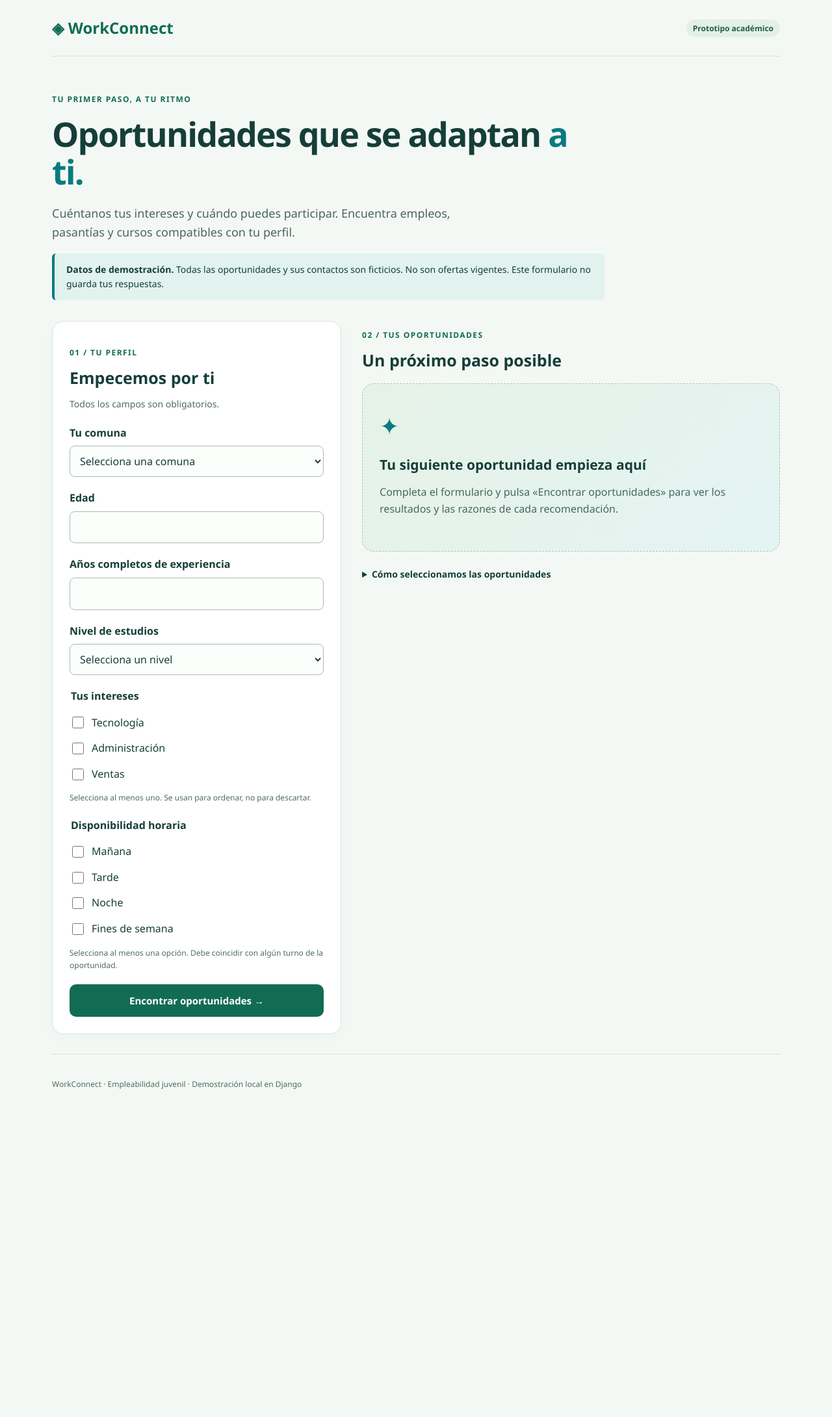
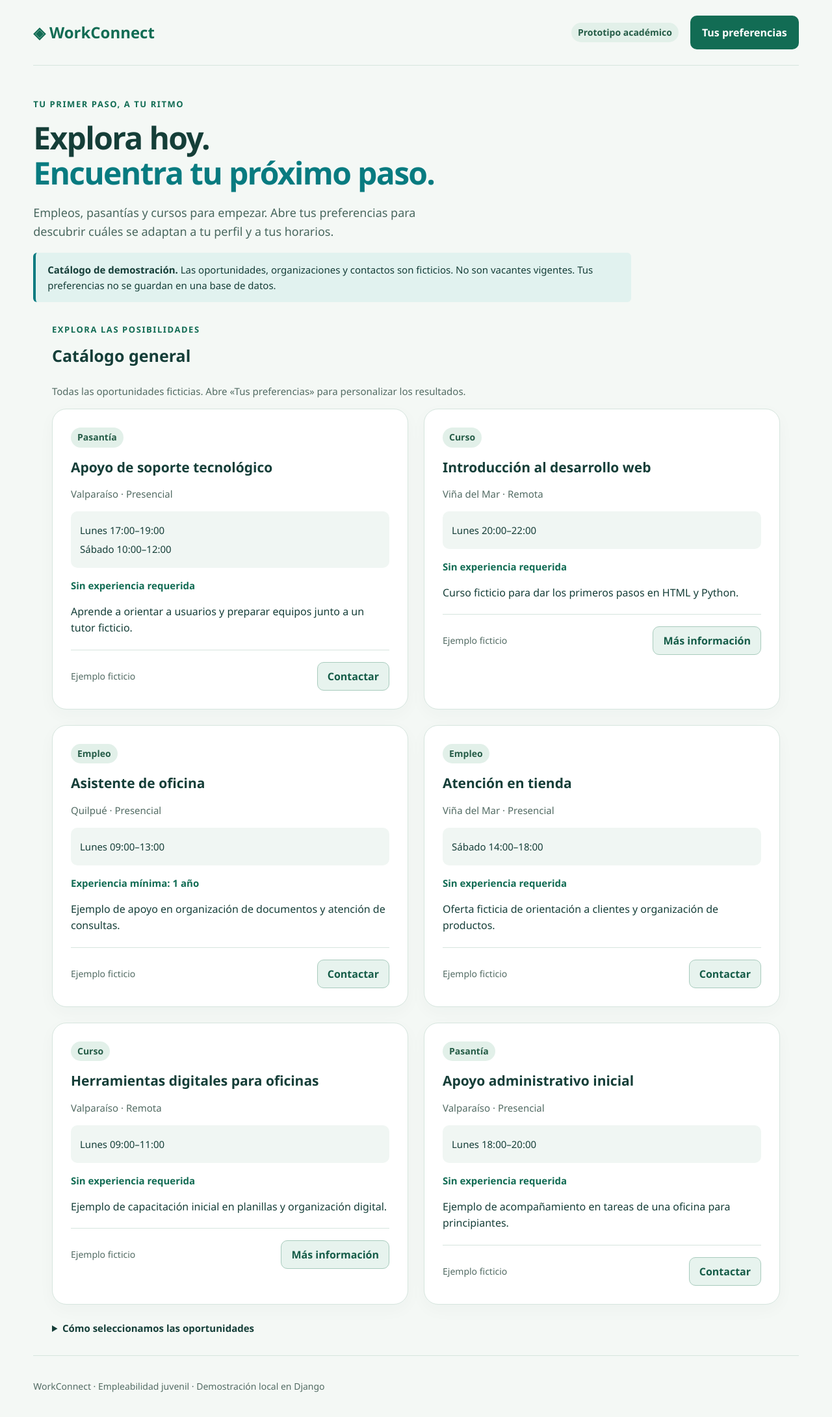
Before and after one commit to rai24mnd/Workconnect, a Django app: page / in a window 1280 px wide. Shown: the whole page at 65% size. Before the commit the page ends 1676 px from the top, so only its background shows below. Run offline with Django 5.2, Linux system fonts and the light colour scheme.

Commit message:
Actualizar prototipo WorkConnect Entregable III

```diff
--- a/workconnectapp/forms.py
+++ b/workconnectapp/forms.py
@@ -1,6 +1,6 @@
 from django import forms
 
-from .datos import COMUNAS, ESTUDIOS, HORARIOS, INTERESES
+from .datos import COMUNAS, DIAS, ESTUDIOS, INTERESES
 
 
 class PerfilForm(forms.Form):
@@ -12,10 +12,28 @@ class PerfilForm(forms.Form):
         label="Tus intereses", choices=INTERESES, widget=forms.CheckboxSelectMultiple,
         help_text="Selecciona al menos uno. Se usan para ordenar, no para descartar.",
     )
-    horarios = forms.MultipleChoiceField(
-        label="Disponibilidad horaria", choices=HORARIOS, widget=forms.CheckboxSelectMultiple,
-        help_text="Selecciona al menos una opción. Debe coincidir con algún turno de la oportunidad.",
+    sin_experiencia = forms.BooleanField(
+        label="Mostrar solo oportunidades sin experiencia requerida", required=False,
     )
+
+    def __init__(self, *args, **kwargs):
+        super().__init__(*args, **kwargs)
+        # Un intervalo por día. Las horas de un día no disponible se ignoran.
+        for dia, nombre in DIAS:
+            self.fields[f"{dia}_disponible"] = forms.BooleanField(
+                label=f"Disponible el {nombre.lower()}", required=False,
+            )
+            for extremo, etiqueta in [("inicio", "Desde"), ("fin", "Hasta")]:
+                self.fields[f"{dia}_{extremo}"] = forms.TimeField(
+                    label=f"{nombre}: {etiqueta.lower()}", required=False,
+                    input_formats=["%H:%M"],
+                    widget=forms.TimeInput(format="%H:%M", attrs={"type": "time", "step": "60"}),
+                )
+
+    def filas_horario(self):
+        return [{"nombre": nombre, "disponible": self[f"{dia}_disponible"],
+                 "inicio": self[f"{dia}_inicio"], "fin": self[f"{dia}_fin"]}
+                for dia, nombre in DIAS]
 
     def clean(self):
         datos = super().clean()
@@ -23,4 +41,22 @@ class PerfilForm(forms.Form):
         experiencia = datos.get("experiencia")
         if edad is not None and experiencia is not None and experiencia > edad:
             self.add_error("experiencia", "La experiencia no puede superar tu edad.")
+        disponibilidad = {}
+        for dia, nombre in DIAS:
+            if not datos.get(f"{dia}_disponible"):
+                continue
+            inicio = datos.get(f"{dia}_inicio")
+            fin = datos.get(f"{dia}_fin")
+            if inicio is None and f"{dia}_inicio" not in self.errors:
+                self.add_error(f"{dia}_inicio", "Indica la hora de inicio.")
+            if fin is None and f"{dia}_fin" not in self.errors:
+                self.add_error(f"{dia}_fin", "Indica la hora de término.")
+            if inicio is not None and fin is not None:
+                if inicio >= fin:
+                    self.add_error(f"{dia}_fin", "El inicio debe ser anterior al término, dentro del mismo día.")
+                else:
+                    disponibilidad[dia] = [(inicio, fin)]
+        if not any(datos.get(f"{dia}_disponible") for dia, nombre in DIAS):
+            self.add_error(None, "Selecciona al menos un día disponible y completa sus horas.")
+        datos["disponibilidad"] = disponibilidad
         return datos
--- /dev/null
+++ b/workconnectapp/static/workconnectapp/app.js
@@ -0,0 +1,54 @@
+// Solo controla la presentación. Django calcula todas las recomendaciones.
+const panel = document.getElementById("preferencias");
+const contenido = document.getElementById("contenido");
+const abrir = document.getElementById("abrir-preferencias");
+const cerrar = document.getElementById("cerrar-preferencias");
+abrir.hidden = false;
+cerrar.hidden = false;
+
+function mostrarPreferencias(mostrar) {
+    panel.hidden = !mostrar;
+    contenido.classList.toggle("panel-abierto", mostrar);
+    abrir.setAttribute("aria-expanded", String(mostrar));
+    if (mostrar) {
+        panel.querySelector("select").focus({ preventScroll: true });
+        panel.scrollIntoView({ block: "start" });
+    } else {
+        abrir.focus({ preventScroll: true });
+    }
+}
+abrir.addEventListener("click", () => mostrarPreferencias(panel.hidden));
+cerrar.addEventListener("click", () => mostrarPreferencias(false));
+panel.addEventListener("keydown", (evento) => {
+    if (evento.key === "Escape") mostrarPreferencias(false);
+});
+
+document.querySelectorAll(".dia-horario").forEach((fila) => {
+    const disponible = fila.querySelector('input[type="checkbox"]');
+    const horas = fila.querySelectorAll('input[type="time"]');
+    function actualizarDia() {
+        fila.querySelector(".estado-dia").textContent = disponible.checked ? "Disponible" : "No disponible";
+        horas.forEach((hora) => {
+            // Conservamos las horas aunque se desmarque el día. Django las ignora.
+            hora.readOnly = !disponible.checked;
+            hora.required = disponible.checked;
+            hora.setAttribute("aria-disabled", String(!disponible.checked));
+        });
+    }
+    disponible.addEventListener("change", actualizarDia);
+    actualizarDia();
+});
+
+document.querySelectorAll("[data-contacto]").forEach((boton) => {
+    boton.hidden = false;
+    const dialogo = document.getElementById(boton.dataset.contacto);
+    boton.addEventListener("click", () => dialogo.showModal());
+    dialogo.querySelector("[data-cerrar-dialogo]").addEventListener("click", () => dialogo.close());
+    // Escape y el retorno del foco al botón los gestiona el dialog nativo.
+    dialogo.addEventListener("click", (evento) => {
+        if (evento.target !== dialogo) return;
+        const limites = dialogo.getBoundingClientRect();
+        if (evento.clientX < limites.left || evento.clientX > limites.right ||
+            evento.clientY < limites.top || evento.clientY > limites.bottom) dialogo.close();
+    });
+});
--- a/workconnectapp/static/workconnectapp/styles.css
+++ b/workconnectapp/static/workconnectapp/styles.css
@@ -45,3 +45,63 @@ details { margin-top: 24px; font-size: 14px; }
 summary { cursor: pointer; font-weight: 650; }
 footer { font-size: 12px; color: #526b63; padding: 36px 0; margin-top: 30px; border-top: 1px solid var(--borde); }
 @media (max-width: 760px) { .contenido { grid-template-columns: 1fr; gap: 28px; } .presentacion { padding-top: 28px; } header .etiqueta { font-size: 10px; } .panel, .tarjeta { padding: 21px; } }
+
+/* Catálogo centrado; al abrir preferencias se organiza en dos columnas. */
+header, main, footer { width: min(1240px, 92%); }
+button { width: auto; font-size: 16px; }
+button[hidden], aside[hidden] { display: none; }
+.acciones-cabecera { display: flex; align-items: center; gap: 18px; }
+.presentacion { padding-top: 36px; max-width: 920px; }
+.presentacion h1 { font-size: clamp(32px, 4.5vw, 48px); }
+.paso { font-size: 13px; }
+.secundario, .ayuda, .aviso, .puntos, article ul, .reglas { font-size: 15px; }
+.etiqueta, .demo, footer { font-size: 14px; }
+.contenido { display: block; max-width: 1120px; margin: 0 auto; }
+.contenido.panel-abierto { display: grid; grid-template-columns: minmax(340px, .85fr) minmax(0, 1.35fr); gap: 32px; max-width: none; }
+.tarjetas { display: grid; grid-template-columns: repeat(2, minmax(0, 1fr)); gap: 24px; }
+.panel-abierto .tarjetas { grid-template-columns: 1fr; }
+.tarjeta { margin: 0; padding: 28px; border-radius: 22px; box-shadow: 0 8px 26px #153e3808; }
+.panel { min-width: 0; }
+.panel .campo { display: block; }
+.panel .fila .paso { margin: 0; }
+.titulo-resultados { display: flex; gap: 18px; align-items: center; justify-content: space-between; flex-wrap: wrap; }
+.titulo-resultados .paso { margin-top: 0; }
+.boton-texto { background: transparent; color: var(--verde); padding: 5px 0; font-size: 15px; text-decoration: underline; }
+.boton-texto:hover { background: transparent; color: #09513e; }
+.boton-secundario { background: #e7f3ee; color: #155c48; border: 1px solid #a8cbbd; padding: 10px 15px; }
+.boton-secundario:hover { background: #d1e8dd; }
+.boton-ancho { width: 100%; margin-top: 10px; }
+.filtro-experiencia { background: #e7f3ee; border-radius: 10px; padding: 12px; }
+.filtro-experiencia label { display: flex; align-items: flex-start; gap: 8px; font-weight: 500; }
+.filtro-experiencia input { margin-top: 4px; }
+.dia-horario { border: 1px solid var(--borde); border-radius: 12px; padding: 12px; margin-top: 12px; }
+fieldset .dia { display: flex; align-items: center; justify-content: space-between; flex-wrap: wrap; gap: 6px; padding: 0; }
+.dia > span:first-child { display: flex; align-items: center; gap: 8px; font-weight: 650; }
+.estado-dia { color: #526b63; font-size: 13px; }
+.horas { display: grid; grid-template-columns: repeat(2, minmax(0, 1fr)); gap: 12px; margin-top: 8px; }
+.horas label { display: block; font-size: 14px; padding: 0 0 4px; }
+input[type="time"] { width: 100%; min-width: 0; padding: 8px; border: 1px solid #a5bdb1; border-radius: 7px; font: inherit; background: #fcfefc; color: var(--tinta); }
+input[readonly] { background: #eff3f0; color: #526b63; }
+.errorlist { padding-left: 18px; }
+.horarios-oferta { list-style: none; padding: 12px 14px; background: #f0f6f3; border-radius: 10px; }
+.experiencia { color: var(--verde); font-weight: 650; font-size: 15px; }
+.pie-tarjeta { display: flex; align-items: center; justify-content: space-between; flex-wrap: wrap; gap: 12px; border-top: 1px solid var(--borde); padding-top: 18px; margin-top: 20px; }
+.demo { color: #526b63; }
+dialog { width: min(480px, 92vw); max-height: 85vh; padding: 26px; border: 1px solid var(--borde); border-radius: 20px; color: var(--tinta); background: white; box-shadow: 0 20px 80px #153e3833; overflow: auto; }
+dialog::backdrop { background: #123c3880; }
+.enlace-contacto { display: block; color: var(--turquesa); overflow-wrap: anywhere; font-weight: 650; margin: 15px 0; }
+dialog .aviso { margin-top: 20px; }
+.tarjetas > .estado { grid-column: 1 / -1; margin-top: 0; }
+@media (max-width: 850px) {
+    .contenido.panel-abierto { grid-template-columns: 1fr; }
+    .panel { max-width: 100%; }
+    .acciones-cabecera .etiqueta { display: none; }
+}
+@media (max-width: 580px) {
+    .tarjetas { grid-template-columns: 1fr; }
+    .marca { font-size: 20px; }
+    #abrir-preferencias { padding: 11px; font-size: 14px; }
+    .acciones-cabecera { gap: 8px; }
+    .tarjeta, .panel { padding: 20px; }
+    header, main, footer { width: 94%; }
+}
--- a/workconnectapp/templates/workconnectapp/index.html
+++ b/workconnectapp/templates/workconnectapp/index.html
@@ -6,64 +6,75 @@
     <meta name="viewport" content="width=device-width, initial-scale=1">
     <title>WorkConnect · Tu próxima oportunidad</title>
     <link rel="stylesheet" href="{% static 'workconnectapp/styles.css' %}">
+    <script src="{% static 'workconnectapp/app.js' %}" defer></script>
 </head>
 <body>
-<header><a class="marca" href="{% url 'index' %}">◈ WorkConnect</a><span class="etiqueta">Prototipo académico</span></header>
+<header>
+    <a class="marca" href="{% url 'index' %}">◈ WorkConnect</a>
+    <div class="acciones-cabecera"><span class="etiqueta">Prototipo académico</span>
+        <button type="button" id="abrir-preferencias" aria-controls="preferencias" aria-expanded="{% if panel_abierto %}true{% else %}false{% endif %}" hidden>Tus preferencias</button>
+    </div>
+</header>
 <main>
     <section class="presentacion">
         <p class="paso">TU PRIMER PASO, A TU RITMO</p>
-        <h1>Oportunidades que se adaptan <span>a ti.</span></h1>
-        <p>Cuéntanos tus intereses y cuándo puedes participar. Encuentra empleos, pasantías y cursos compatibles con tu perfil.</p>
-        <div class="aviso"><strong>Datos de demostración.</strong> Todas las oportunidades y sus contactos son ficticios. No son ofertas vigentes. Este formulario no guarda tus respuestas.</div>
+        <h1>Explora hoy.<br><span>Encuentra tu próximo paso.</span></h1>
+        <p>Empleos, pasantías y cursos para empezar. Abre tus preferencias para descubrir cuáles se adaptan a tu perfil y a tus horarios.</p>
+        <div class="aviso"><strong>Catálogo de demostración.</strong> Las oportunidades, organizaciones y contactos son ficticios. No son vacantes vigentes. Tus preferencias no se guardan en una base de datos.</div>
     </section>
-    <div class="contenido">
-        <section class="panel" aria-labelledby="titulo-perfil">
-            <p class="paso">01 / TU PERFIL</p><h2 id="titulo-perfil">Empecemos por ti</h2>
-            <p class="secundario">Todos los campos son obligatorios.</p>
-            <form method="post" action="{% url 'index' %}#resultados">
+    <noscript><p class="aviso">Sin JavaScript puedes completar las preferencias aquí debajo. Los contactos están disponibles en «Ver contacto».</p><style>#preferencias[hidden] { display: block; } .contenido { display: grid; grid-template-columns: 1fr; }</style></noscript>
+    <div id="contenido" class="contenido{% if panel_abierto %} panel-abierto{% endif %}">
+        <aside id="preferencias" class="panel" aria-labelledby="titulo-perfil" {% if not panel_abierto %}hidden{% endif %}>
+            <div class="fila"><p class="paso">TU PERFIL</p><button type="button" id="cerrar-preferencias" class="boton-texto" hidden>Cerrar panel</button></div>
+            <h2 id="titulo-perfil">Tus preferencias</h2>
+            <p class="secundario">Completa el perfil y al menos un día disponible.</p>
+            <form id="formulario-perfil" method="post" action="{% url 'index' %}#resultados">
                 {% csrf_token %}
-                {% if formulario.errors %}<div class="error-resumen" role="alert">Revisa los campos indicados antes de buscar oportunidades.</div>{% endif %}
-                {{ formulario.non_field_errors }}
+                {% if mostrar_errores %}
+                    {% if formulario.errors %}<div class="error-resumen" role="alert">Revisa los campos indicados. No se han calculado recomendaciones.</div>{% endif %}
+                    {{ formulario.non_field_errors }}
+                {% endif %}
                 {% for campo in formulario %}
-                    <div class="campo">
-                        {% if campo.name == 'intereses' or campo.name == 'horarios' %}
-                            <fieldset><legend>{{ campo.label }}</legend>{{ campo }}
-                                <p class="ayuda">{{ campo.help_text }}</p>{{ campo.errors }}
-                            </fieldset>
-                        {% else %}
-                            <label for="{{ campo.id_for_label }}">{{ campo.label }}</label>{{ campo }}{{ campo.errors }}
-                        {% endif %}
-                    </div>
+                    {% if campo.name == 'comuna' or campo.name == 'edad' or campo.name == 'experiencia' or campo.name == 'estudios' %}
+                        <div class="campo"><label for="{{ campo.id_for_label }}">{{ campo.label }}</label>{{ campo }}{% if mostrar_errores %}{{ campo.errors }}{% endif %}</div>
+                    {% endif %}
                 {% endfor %}
-                <button type="submit">Encontrar oportunidades →</button>
+                <fieldset class="campo"><legend>{{ formulario.intereses.label }}</legend>{{ formulario.intereses }}<p class="ayuda">{{ formulario.intereses.help_text }}</p>{% if mostrar_errores %}{{ formulario.intereses.errors }}{% endif %}</fieldset>
+                <div class="campo filtro-experiencia"><label>{{ formulario.sin_experiencia }} {{ formulario.sin_experiencia.label }}</label></div>
+                <fieldset class="campo"><legend>Tu disponibilidad semanal</legend>
+                    <p class="ayuda">Marca tus días disponibles y completa desde/hasta en formato de 24 horas. Sin marcar = no disponible. Un intervalo por día, sin cruzar medianoche.</p>
+                    {% for fila in formulario.filas_horario %}
+                        <div class="dia-horario">
+                            <label class="dia"><span>{{ fila.disponible }} {{ fila.nombre }}</span><span class="estado-dia">No disponible</span></label>
+                            <div class="horas">
+                                <div><label for="{{ fila.inicio.id_for_label }}">Desde</label>{{ fila.inicio }}{% if mostrar_errores %}{{ fila.inicio.errors }}{% endif %}</div>
+                                <div><label for="{{ fila.fin.id_for_label }}">Hasta</label>{{ fila.fin }}{% if mostrar_errores %}{{ fila.fin.errors }}{% endif %}</div>
+                            </div>
+                        </div>
+                    {% endfor %}
+                    <p class="ayuda">Todos los bloques de una oportunidad deben caber completos en tus intervalos del día correspondiente.</p>
+                </fieldset>
+                <button type="submit" name="accion" value="recomendar" class="boton-ancho">Encontrar oportunidades →</button>
+                <button type="submit" name="accion" value="catalogo" formnovalidate class="boton-secundario boton-ancho">Ver catálogo general</button>
             </form>
-        </section>
-        <section id="resultados" aria-labelledby="titulo-resultados" aria-live="polite">
-            <p class="paso">02 / TUS OPORTUNIDADES</p><h2 id="titulo-resultados">Un próximo paso posible</h2>
-            {% if procesado %}
-                <p class="secundario">{{ recomendaciones|length }} oportunidad{{ recomendaciones|length|pluralize:"es" }} compatible{{ recomendaciones|length|pluralize:"s" }}. Ordenadas por puntos de afinidad.</p>
-                {% for oferta in recomendaciones %}
-                    <article class="tarjeta">
-                        <div class="fila"><span class="etiqueta">{{ oferta.tipo }}</span><strong class="puntos">{{ oferta.puntos }} puntos de afinidad</strong></div>
-                        <h3>{{ oferta.titulo }}</h3>
-                        <p class="secundario">{{ oferta.comuna_nombre }} · {% if oferta.remota %}Remota{% else %}Presencial{% endif %}</p>
-                        <p>{{ oferta.descripcion }}</p>
-                        <h4>¿Por qué aparece para ti?</h4>
-                        <ul>{% for motivo in oferta.motivos %}<li>{{ motivo }}</li>{% endfor %}</ul>
-                        <p class="contacto"><strong>Contacto ficticio:</strong> {{ oferta.contacto }}</p>
-                        <span class="secundario">Ejemplo de demostración</span>
-                    </article>
-                {% empty %}
-                    <div class="estado" role="status"><h3>No encontramos oportunidades compatibles</h3><p>No hay ejemplos que cumplan todos tus requisitos y horarios. Puedes cambiar tus respuestas y volver a buscar.</p><p>Este resultado solo corresponde a nuestro catálogo ficticio.</p></div>
+        </aside>
+        <section id="resultados" aria-labelledby="titulo-resultados">
+            <div class="titulo-resultados">
+                <div><p class="paso">{% if procesado %}SELECCIÓN PARA TI{% else %}EXPLORA LAS POSIBILIDADES{% endif %}</p>
+                    <h2 id="titulo-resultados">{% if procesado %}Tus recomendaciones{% else %}Catálogo general{% endif %}</h2>
+                </div>
+                {% if procesado %}<button type="submit" form="formulario-perfil" name="accion" value="catalogo" formnovalidate class="boton-secundario">Volver al catálogo</button>{% endif %}
+            </div>
+            <p class="secundario">{% if procesado %}{{ oportunidades|length }} oportunidades compatibles, ordenadas por afinidad.{% else %}Todas las oportunidades ficticias. Abre «Tus preferencias» para personalizar los resultados.{% endif %}</p>
+            <div class="tarjetas">
+                {% for oferta in oportunidades %}{% include 'workconnectapp/tarjeta.html' %}{% empty %}
+                    <div class="estado" role="status"><h3>No encontramos oportunidades compatibles</h3><p>Ningún ejemplo cumple todos tus requisitos y bloques horarios. Ajusta tus preferencias y vuelve a buscar.</p></div>
                 {% endfor %}
-            {% else %}
-                <div class="estado"><span class="simbolo" aria-hidden="true">✦</span><h3>Tu siguiente oportunidad empieza aquí</h3><p>Completa el formulario y pulsa «Encontrar oportunidades» para ver los resultados y las razones de cada recomendación.</p></div>
-            {% endif %}
-            <details><summary>Cómo seleccionamos las oportunidades</summary>
-                <p>Debes cumplir edad, experiencia y estudios mínimos, y coincidir con al menos un turno. Las presenciales deben estar en tu comuna; las remotas pueden estar en otra.</p>
-                <p>Orden de estudios: media en curso, media completa, superior en curso y superior completa.</p>
-                <p>Cada interés coincidente suma 2 puntos y la misma comuna suma 1 punto. No tener intereses en común no descarta oportunidades. En empates se utiliza el identificador del catálogo. Los puntos no son un porcentaje ni garantizan una selección laboral.</p>
-                <p>Los horarios son turnos alternativos. Basta con coincidir en uno. Mañana, tarde, noche y fines de semana son opciones independientes.</p>
+            </div>
+            <details class="reglas"><summary>Cómo seleccionamos las oportunidades</summary>
+                <p>Descartamos las presenciales de otra comuna y las que no cumplen edad, experiencia o estudios mínimos. Los estudios se ordenan: media en curso, media completa, superior en curso, superior completa.</p>
+                <p>Cada bloque horario es obligatorio y debe estar completamente dentro de un intervalo disponible del mismo día. No basta con un solapamiento parcial. Sin horarios conocidos no se recomienda una oportunidad. No se admiten turnos que crucen medianoche.</p>
+                <p>«Sin experiencia» limita los resultados a oportunidades que exigen cero años. La experiencia nunca suma puntos. Cada interés compartido suma 2 puntos y la misma comuna suma 1 punto; no compartir intereses no descarta. Los empates se ordenan por identificador del catálogo. Son puntos, no porcentajes ni garantías de contratación.</p>
             </details>
         </section>
     </div>
--- /dev/null
+++ b/workconnectapp/templates/workconnectapp/tarjeta.html
@@ -0,0 +1,19 @@
+<article class="tarjeta">
+    <div class="fila"><span class="etiqueta">{{ oferta.tipo }}</span>{% if procesado %}<strong class="puntos">{{ oferta.puntos }} puntos de afinidad</strong>{% endif %}</div>
+    <h3>{{ oferta.titulo }}</h3>
+    <p class="secundario">{{ oferta.comuna_nombre }} · {% if oferta.remota %}Remota{% else %}Presencial{% endif %}</p>
+    <ul class="horarios-oferta">{% for horario in oferta.horarios_texto %}<li>{{ horario }}</li>{% empty %}<li>Horario sin confirmar: no se puede recomendar.</li>{% endfor %}</ul>
+    <p class="experiencia">{% if oferta.experiencia_min == 0 %}Sin experiencia requerida{% else %}Experiencia mínima: {{ oferta.experiencia_min }} año{{ oferta.experiencia_min|pluralize:"s" }}{% endif %}</p>
+    <p>{{ oferta.descripcion }}</p>
+    {% if procesado %}<h4>¿Por qué aparece para ti?</h4><ul class="motivos">{% for motivo in oferta.motivos %}<li>{{ motivo }}</li>{% endfor %}</ul>{% endif %}
+    <div class="pie-tarjeta"><span class="demo">Ejemplo ficticio</span><button type="button" data-contacto="contacto-{{ oferta.id }}" class="boton-secundario" hidden>{% if oferta.tipo == 'Curso' %}Más información{% else %}Contactar{% endif %}</button></div>
+    <dialog id="contacto-{{ oferta.id }}" aria-labelledby="titulo-contacto-{{ oferta.id }}">
+        <div class="fila"><span class="etiqueta">Contacto ficticio</span><button type="button" data-cerrar-dialogo class="boton-texto">Cerrar</button></div>
+        <h3 id="titulo-contacto-{{ oferta.id }}">{{ oferta.contacto.empresa }}</h3>
+        <p>{{ oferta.contacto.persona }}</p><p>{{ oferta.titulo }}</p>
+        {% if oferta.contacto.email %}<a class="enlace-contacto" href="mailto:{{ oferta.contacto.email }}">{{ oferta.contacto.email }}</a>{% endif %}
+        {% if oferta.contacto.telefono %}<a class="enlace-contacto" href="tel:{{ oferta.contacto.telefono }}">{{ oferta.contacto.telefono }}</a>{% endif %}
+        <p class="aviso">Solo demostración. No es una empresa real ni una postulación. El enlace abre tu aplicación de correo o teléfono; WorkConnect no envía nada.</p>
+    </dialog>
+    <noscript><details><summary>Ver contacto ficticio</summary><p>{{ oferta.contacto.empresa }} · {{ oferta.contacto.persona }}</p>{% if oferta.contacto.email %}<a href="mailto:{{ oferta.contacto.email }}">{{ oferta.contacto.email }}</a>{% endif %}{% if oferta.contacto.telefono %}<a href="tel:{{ oferta.contacto.telefono }}">{{ oferta.contacto.telefono }}</a>{% endif %}</details></noscript>
+</article>
--- a/workconnectapp/views.py
+++ b/workconnectapp/views.py
@@ -1,18 +1,23 @@
 from django.shortcuts import render
 
 from .forms import PerfilForm
-from .services import recomendar
+from .services import catalogo_general, recomendar
 
 
 def index(request):
     formulario = PerfilForm(request.POST if request.method == "POST" else None)
     recomendaciones = []
     procesado = False
-    if request.method == "POST" and formulario.is_valid():
+    volver_catalogo = request.method == "POST" and request.POST.get("accion") == "catalogo"
+    validar = request.method == "POST" and not volver_catalogo
+    if validar and formulario.is_valid():
         recomendaciones = recomendar(formulario.cleaned_data)
         procesado = True
     return render(request, "workconnectapp/index.html", {
         "formulario": formulario,
         "recomendaciones": recomendaciones,
         "procesado": procesado,
+        "oportunidades": recomendaciones if procesado else catalogo_general(),
+        "panel_abierto": request.method == "POST" and not volver_catalogo,
+        "mostrar_errores": validar,
     })
```
Also changed, not shown: workconnectapp/datos.py (+20 -14 lines), workconnectapp/services.py (+54 -8 lines), workconnectapp/tests.py (+197 -21 lines), README.md, 1 other file.
